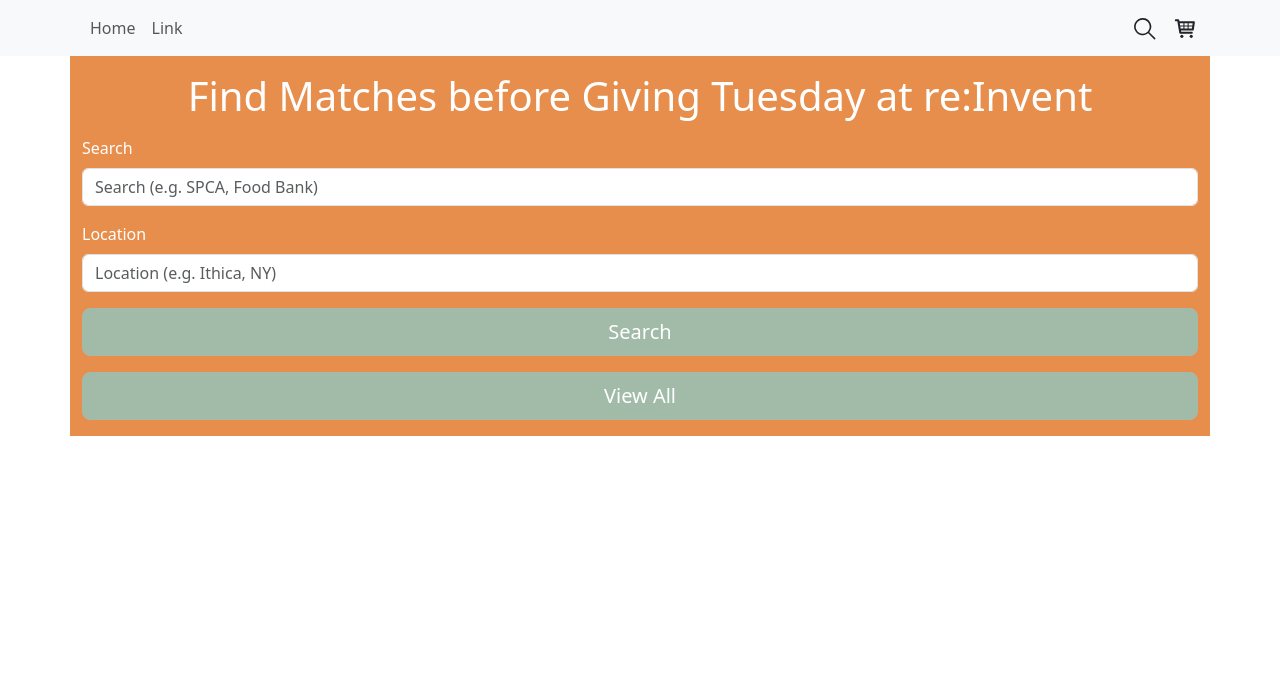
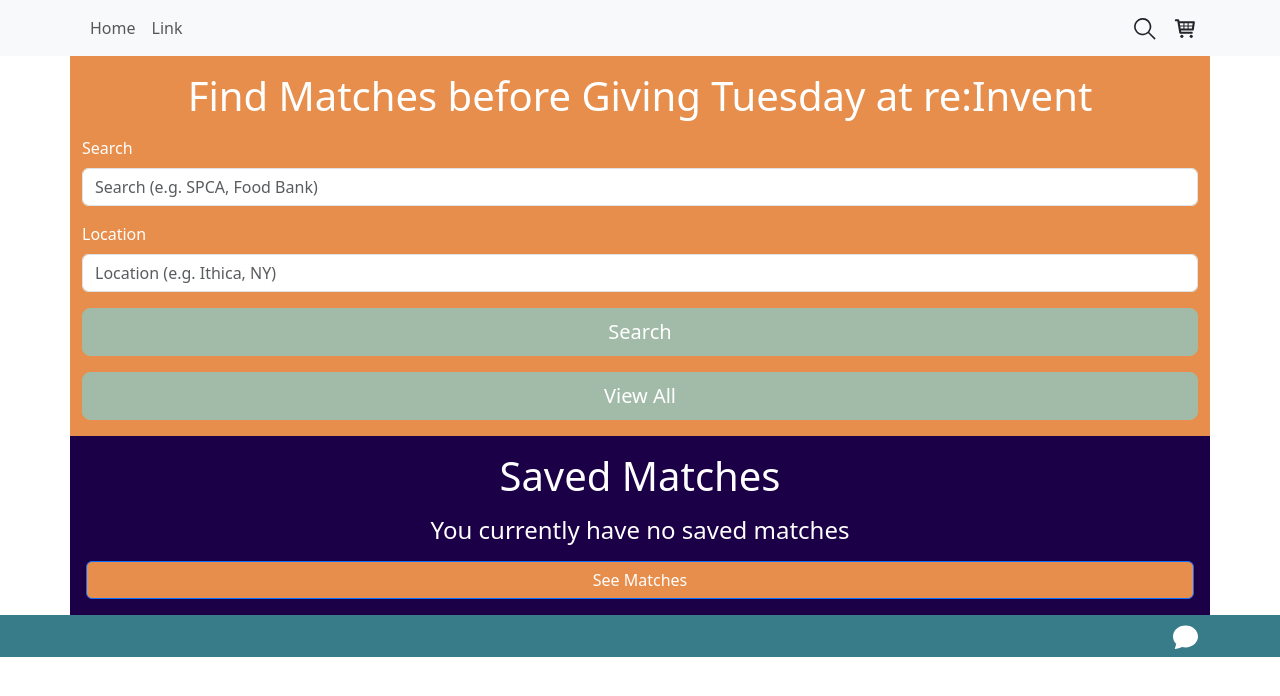
Before and after one commit to ValleA242/GGReinvent, a React (Create React App) app in the folder inkindggapp/: page /search in a window 1280 px wide. Shown: the top 696 px of the page. Built offline with nearby package versions, Linux system fonts and the light colour scheme.

Commit message:
removed components for search card and match card and combined them into one page. Added footer component. Added route for path search.

```diff
--- a/inkindggapp/src/App.css
+++ b/inkindggapp/src/App.css
@@ -1,38 +1,7 @@
-.App {
-  text-align: center;
+.footer {
+  background-color: #387c89;
 }
 
-.App-logo {
-  height: 40vmin;
-  pointer-events: none;
-}
-
-@media (prefers-reduced-motion: no-preference) {
-  .App-logo {
-    animation: App-logo-spin infinite 20s linear;
-  }
-}
-
-.App-header {
-  background-color: #282c34;
-  min-height: 100vh;
-  display: flex;
-  flex-direction: column;
-  align-items: center;
-  justify-content: center;
-  font-size: calc(10px + 2vmin);
+.chatBubble {
   color: white;
 }
-
-.App-link {
-  color: #61dafb;
-}
-
-@keyframes App-logo-spin {
-  from {
-    transform: rotate(0deg);
-  }
-  to {
-    transform: rotate(360deg);
-  }
-}
--- a/inkindggapp/src/App.js
+++ b/inkindggapp/src/App.js
@@ -1,14 +1,22 @@
 import './App.css';
 import 'bootstrap/dist/css/bootstrap.min.css'
-import SearchComponent from './components/SearchCard';
+import SearchPage from './pages/SearchPage';
 import { Container } from 'react-bootstrap';
 import NavbarComponent from './components/navbar';
+import { BrowserRouter, Routes, Route } from "react-router-dom";
+import FooterComponent from './components/Footer';
+
 
 function App() {
   return (
     <Container fluid className="p-0 m-0">
       <NavbarComponent />
-      <SearchComponent />
+      <BrowserRouter>
+        <Routes>
+          <Route path="search" element={<SearchPage />} />
+        </Routes>
+      </BrowserRouter>
+      <FooterComponent />
     </Container>
   );
 }
--- /dev/null
+++ b/inkindggapp/src/components/Footer.js
@@ -0,0 +1,20 @@
+import { Container, Navbar, Nav } from "react-bootstrap";
+import { BsFillChatFill } from "react-icons/bs";
+
+
+
+
+
+function FooterComponent() {
+    return (
+        <Navbar expand="lg" className="footer">
+            <Container className="d-flex justify-content-end">
+                <Nav.Link href='#'>
+                    <BsFillChatFill className="chatBubble" size={25} />
+                </Nav.Link>
+            </Container>
+        </Navbar>
+    );
+}
+
+export default FooterComponent;
--- a/inkindggapp/src/components/SearchCard.js
+++ /dev/null
@@ -1,35 +0,0 @@
-import { Button, Container, Form } from 'react-bootstrap'
-
-function SearchComponent() {
-    return (
-        <Container className='d-grid gap-2 text-white pt-3' style={{ backgroundColor: "#e78e4c" }}>
-
-            <h1 align='center' className='text-bold'> Find Matches before Giving Tuesday at re:Invent</h1>
-
-            <Form>
-                <Form.Group className="mb-3" controlId='keywordSearch'>
-                    <Form.Label>Search</Form.Label>
-                    <Form.Control type='search' placeholder='Search (e.g. SPCA, Food Bank)' />
-                </Form.Group>
-
-                <Form.Group className="mb-3" controlId='orgLocation'>
-                    <Form.Label>Location</Form.Label>
-                    <Form.Control type='search' placeholder='Location (e.g. Ithica, NY)' />
-                </Form.Group>
-
-                <div className="d-grid">
-                    <Button variant='primary' type='submit' size='lg' className='mb-3' style={{ backgroundColor: "#a2bba8", borderColor: "#a2bba8" }}>
-                        Search
-                    </Button>
-
-                    <Button variant='primary' type='submit' size='lg' className='mb-3' style={{ backgroundColor: "#a2bba8", borderColor: "#a2bba8" }}>
-                        View All
-                    </Button>
-                </div>
-
-            </Form>
-        </Container>
-    )
-}
-
-export default SearchComponent;
--- /dev/null
+++ b/inkindggapp/src/pages/SearchPage.js
@@ -0,0 +1,50 @@
+import { Button, Container, Form } from 'react-bootstrap'
+
+function SearchPage() {
+    return (
+        <>
+            <Container className='d-grid gap-2 text-white pt-3' style={{ backgroundColor: "#e78e4c" }}>
+
+                <h1 align='center' className='text-bold'> Find Matches before Giving Tuesday at re:Invent</h1>
+
+                <Form>
+                    <Form.Group className="mb-3" controlId='keywordSearch'>
+                        <Form.Label>Search</Form.Label>
+                        <Form.Control type='search' placeholder='Search (e.g. SPCA, Food Bank)' />
+                    </Form.Group>
+
+                    <Form.Group className="mb-3" controlId='orgLocation'>
+                        <Form.Label>Location</Form.Label>
+                        <Form.Control type='search' placeholder='Location (e.g. Ithica, NY)' />
+                    </Form.Group>
+
+                    <div className="d-grid">
+                        <Button variant='primary' type='submit' size='lg' className='mb-3' style={{ backgroundColor: "#a2bba8", borderColor: "#a2bba8" }}>
+                            Search
+                        </Button>
+
+                        <Button variant='primary' type='submit' size='lg' className='mb-3' style={{ backgroundColor: "#a2bba8", borderColor: "#a2bba8" }}>
+                            View All
+                        </Button>
+                    </div>
+
+                </Form>
+            </Container>
+
+            <Container className='d-grid gap-2 text-white p-3 savedMatchCont' align='center' style={{ backgroundColor: "#1b0047" }}>
+
+                <h1 className='text-bold'> Saved Matches</h1>
+                {/* if match array.length = 0 show this h2 otherwise show the objects in the array */}
+                <h4>You currently have no saved matches</h4>
+                <Button style={{ backgroundColor: "#e78e4c" }}>
+                    See Matches
+                </Button>
+
+
+            </Container>
+        </>
+
+    )
+}
+
+export default SearchPage;
```
Also changed, not shown: inkindggapp/src/pages/SearchResultsPage.js (added).
